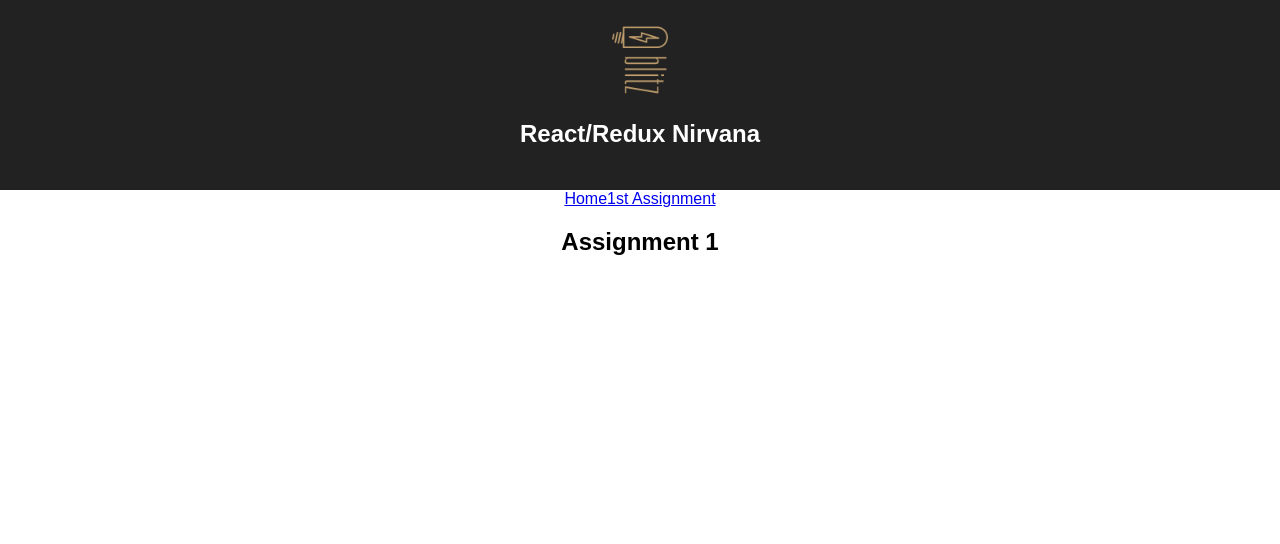
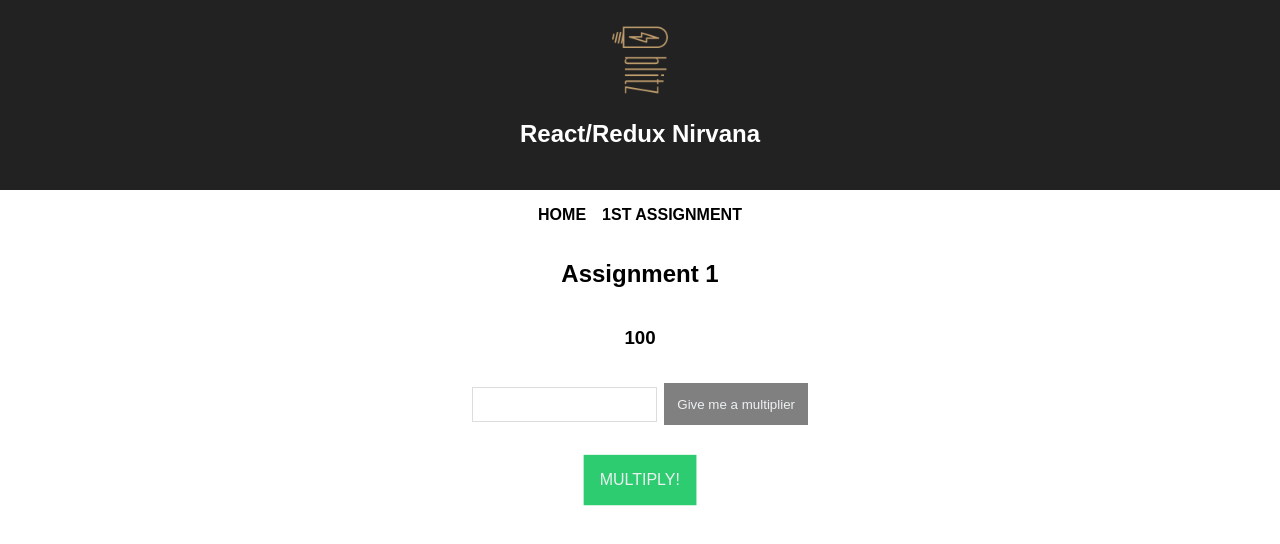
Before and after one commit to BlitzMedia/React-Redux-Nirvana, a React (Create React App) app: page /assignments/1 in a window 1280 px wide. Shown: the top 544 px of the page. Built offline with nearby package versions, Linux system fonts and the light colour scheme.

Commit message:
Assignment 1!

```diff
--- a/src/App.css
+++ b/src/App.css
@@ -26,3 +26,21 @@
   from { transform: rotate(0deg); }
   to { transform: rotate(360deg); }
 }
+
+a, a:visited {
+  color: black;
+  text-decoration: none;
+  text-transform: uppercase;
+  font-weight: bold;
+}
+
+a, button, input[type="submit"] { cursor: pointer; }
+
+nav {
+  padding: 1em;
+  display: flex;
+  align-items: center;
+  justify-content: center;
+}
+
+nav * + * { margin-left: 1em; }
--- /dev/null
+++ b/src/assignments/1/a1.css
@@ -0,0 +1,48 @@
+main div {
+  display: flex;
+  flex-direction: column;
+  align-items: center;
+  justify-content: center;
+}
+
+form {
+  padding: 1em;
+  display: flex;
+  align-items: center;
+  justify-content: center;
+}
+form * + * { margin-left: .5em;}
+form input[type="number"] {
+  padding: 0;
+  -webkit-appearance: none;
+  outline: 0;
+  border: 1px solid gainsboro;
+  height: 33px;
+  padding-left: .5em;
+}
+form input[type="submit"] {
+  background: grey;
+}
+
+button, input[type="submit"] {
+  -webkit-appearance: none;
+
+  display: block;
+  padding: 1em;
+
+  overflow: hidden;
+  border-width: 0;
+  outline: none;
+
+  background-color: #2ecc71;
+  color: #ecf0f1;
+
+  transition: background-color .3s;
+}
+button:hover, input[type="submit"]:focus {
+  background-color: #27ae60;
+}
+
+#multiply {
+  transform: scale(1.2)
+}
--- a/src/assignments/1/assignment1.js
+++ b/src/assignments/1/assignment1.js
@@ -1,27 +1,76 @@
 import React, { Component } from 'react';
 import { BrowserRouter as Router, Route, Link } from "react-router-dom";
+import './a1.css'
 
 class Assignment1 extends Component {
   render() {
     return (
-      <h2>Assignment 1</h2>
+      <div>
+        <h2>Assignment 1</h2>
+
+        <MyFirstClassComponent />
+      </div>
     );
   }
 }
 
-/* Assignment */
+const MyFirstFunctionalComponent = (props) => {
+   return (
+      <div>
+        <h3>{props.num * props.multiplier}</h3>
+      </div>
+   )
+}
 
+class MyFirstClassComponent extends React.Component {
+  constructor() {
+    super();
+    // fill this in
 
+    this.state = {
+      multiplier: 1
+    }
+  }
 
+  multiply = () => { // figure out why this method looks different than render and constructor
+    // This looks different because Component methods don't autobind to themselves.
+    // If it wasn't written this way, we would have to bind them manually in the constructor, after super();, like so:
+    // this.multiply = this.multiply.bind(this)
 
+    // fill this in (clue: it uses `this.setState`)
+    // We are not sure what the multiplier should be, so we're multiplying it by itself.
 
+    var newVal = this.state.multiplier * this.state.multiplier
 
+    this.setState({
+      multiplier: newVal
+    })
+  }
 
+  render() {
+    return (
+      <div>
+        <MyFirstFunctionalComponent num={100} multiplier={this.state.multiplier} />
 
+        <form onSubmit={this.handleSubmit}>
+          <input type="number" required ref="newMultiplier" />
+          <input type="submit" value="Give me a multiplier" />
+        </form>
 
+        <br/>
 
+        <button onClick={this.multiply} id="multiply">MULTIPLY!</button>
+      </div>
+    )
+  }
 
-
-/* /Assignment */
+  handleSubmit = (e) => {
+    e.preventDefault();
+    var newMultiplier = this.refs.newMultiplier.value;
+    this.setState({
+      multiplier: newMultiplier
+    });
+  }
+}
 
 export default Assignment1;
```
